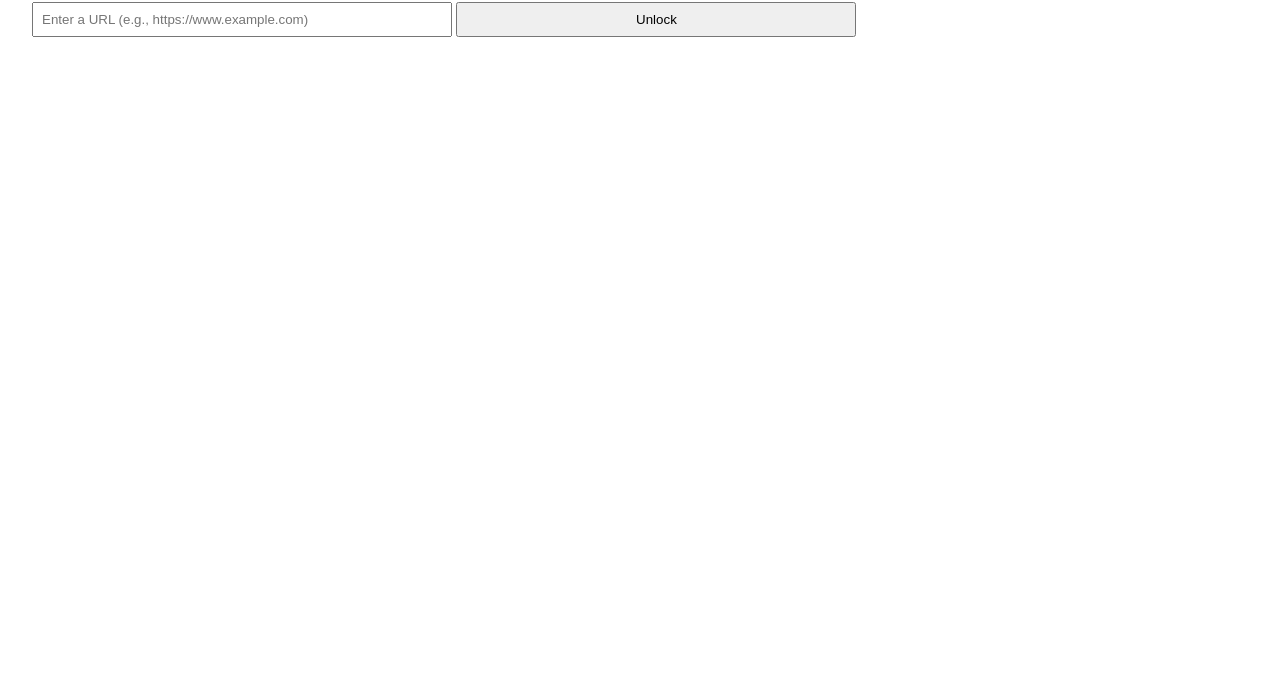
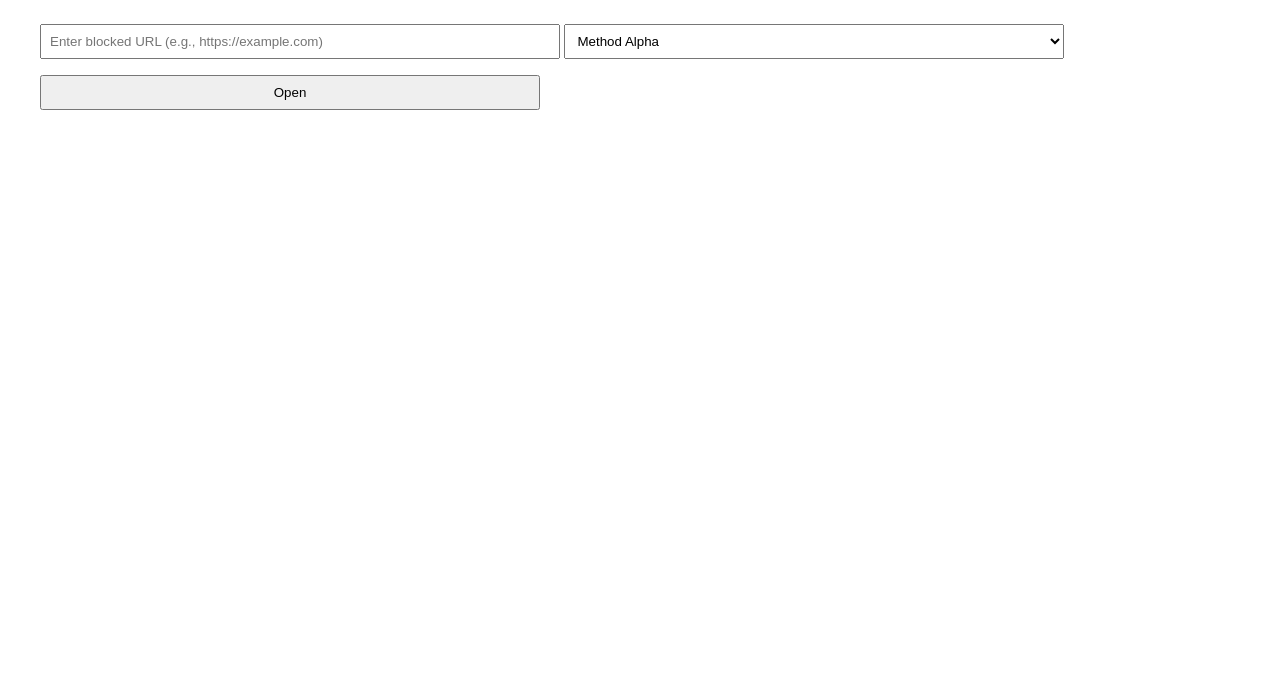
Before and after one commit to bebo50809/h, a plain HTML site: page index.html in a window 1280 px wide. Shown: the part 104-800 px from the top of the page. Drawn offline with Linux system fonts and the light colour scheme.

Commit message:
Update index.html

```diff
--- a/index.html
+++ b/index.html
@@ -2,24 +2,43 @@
 <html lang="en">
 <head>
   <meta charset="UTF-8">
-  <title>Google Translate Redirector</title>
+  <title>Bypass Blocked Sites</title>
   <style>
-    body { font-family: Arial, sans-serif; margin: 2rem; }
-    input, button { padding: 0.5rem; margin-top: 1rem; width: 100%; max-width: 400px; }
+    body { font-family: sans-serif; padding: 2rem; }
+    input, select, button { padding: 0.5rem; margin: 0.5rem 0; width: 100%; max-width: 500px; }
   </style>
 </head>
 <body>
-  <h1>Ahmed Hussein Unlocker</h1>
-  <input type="text" id="urlInput" placeholder="Enter a URL (e.g., https://www.example.com)">
-  <button onclick="redirect()">Unlock</button>
+  <h1>Ahmed Hussein Unlock tool</h1>
+  <input type="text" id="url" placeholder="Enter blocked URL (e.g., https://example.com)">
+  <select id="method">
+    <option value="translate">Method Alpha</option>
+    <option value="weblight">Light trick</option>
+    <option value="wayback">Wayback Machine</option>
+  </select>
+  <button onclick="redirect()">Open</button>
 
   <script>
     function redirect() {
-      const userUrl = document.getElementById('urlInput').value.trim();
-      if (!userUrl) return alert("Please enter a URL.");
-      const encodedUrl = encodeURIComponent(userUrl);
-      const translateUrl = `https://translate.google.com/translate?tl=en&u=${encodedUrl}`;
-      window.location.href = translateUrl;
+      const url = document.getElementById("url").value.trim();
+      const method = document.getElementById("method").value;
+      if (!url) return alert("Please enter a URL.");
+      const encoded = encodeURIComponent(url);
+      let redirectUrl = "";
+
+      switch (method) {
+        case "translate":
+          redirectUrl = `https://translate.google.com/translate?tl=en&u=${encoded}`;
+          break;
+        case "weblight":
+          redirectUrl = `http://googleweblight.com/i?u=${encoded}`;
+          break;
+        case "wayback":
+          redirectUrl = `https://web.archive.org/web/*/${url}`;
+          break;
+      }
+
+      window.location.href = redirectUrl;
     }
   </script>
 </body>
```
